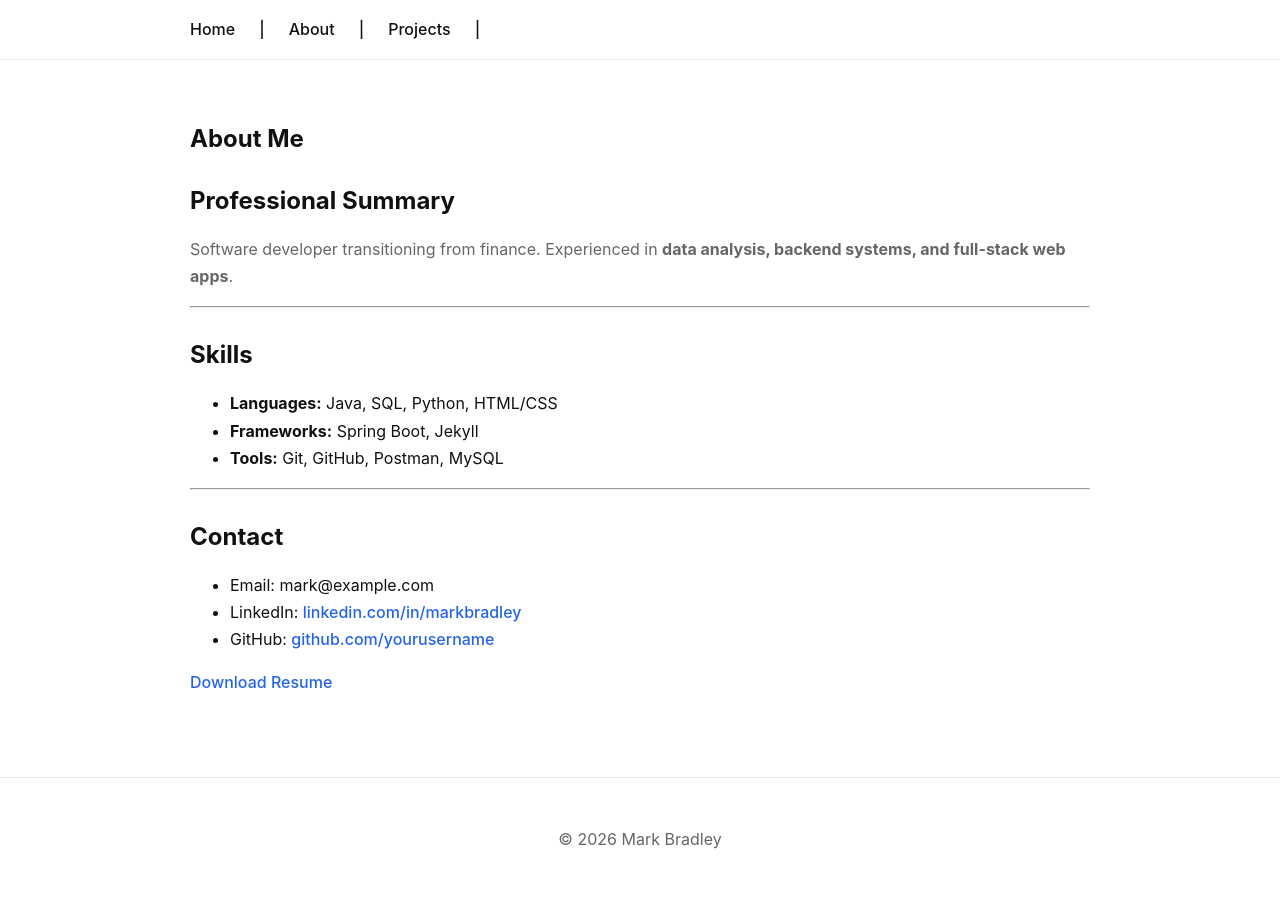
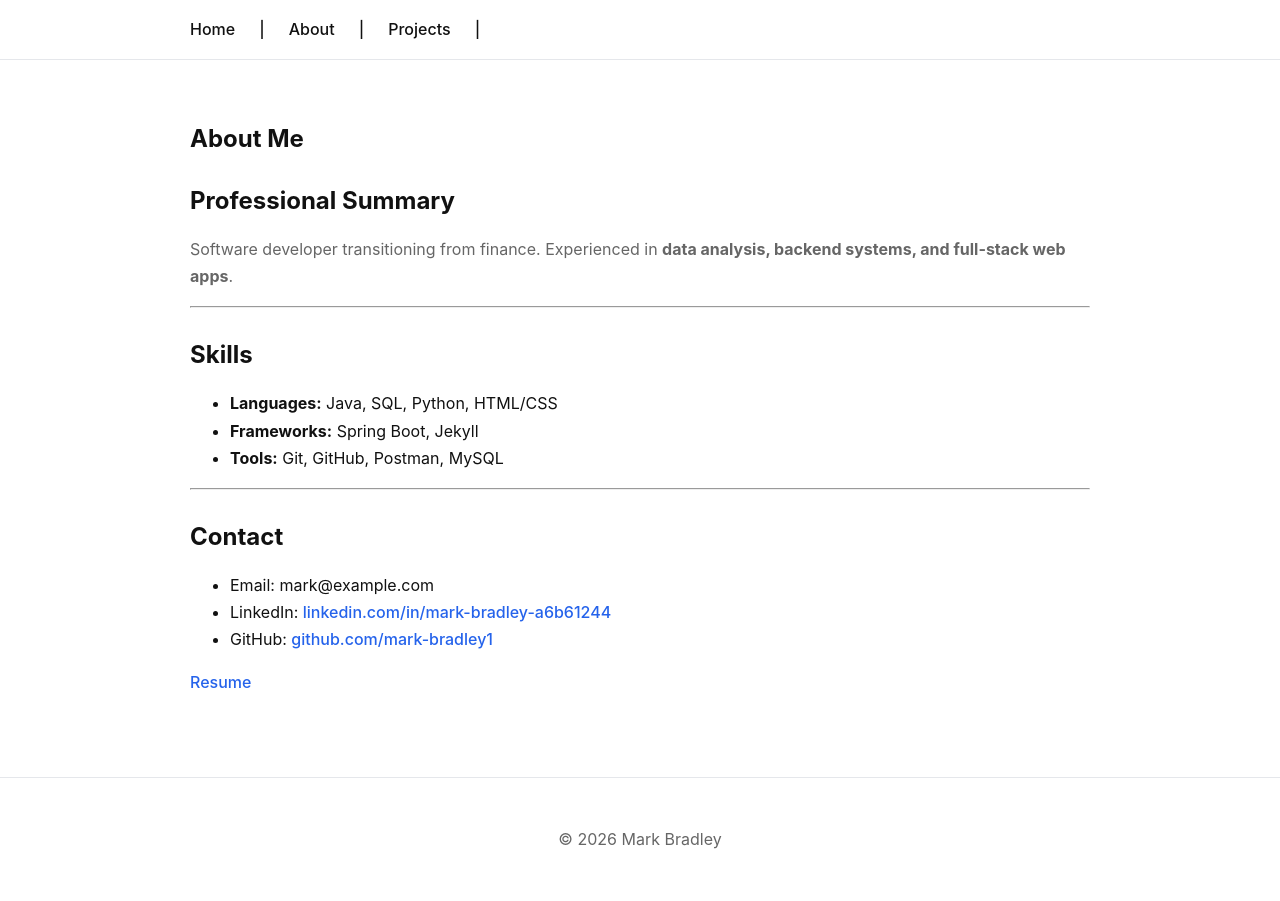
Before and after one commit to mark-bradley1/mark-bradley1.github.io, a Jekyll site: the page built from about.md, in a window 1280 px wide. Built offline with Jekyll 4.4.1, drawn with Linux system fonts in a browser that asks for light colours.

Commit message:
Update about.md

```diff
--- a/about.md
+++ b/about.md
@@ -21,7 +21,7 @@ Software developer transitioning from finance. Experienced in **data analysis, b
 ## Contact
 
 - Email: mark@example.com
-- LinkedIn: [linkedin.com/in/markbradley](https://www.linkedin.com/in/markbradley)
-- GitHub: [github.com/yourusername](https://github.com/yourusername)
+- LinkedIn: [linkedin.com/in/mark-bradley-a6b61244](https://www.linkedin.com/in/mark-bradley-a6b61244)
+- GitHub: [github.com/mark-bradley1](https://github.com/mark-bradley1)
 
-[Download Resume](assets/resume.pdf)
+[Resume](/assets/Mark-Bradley-Resume.pdf)
```
